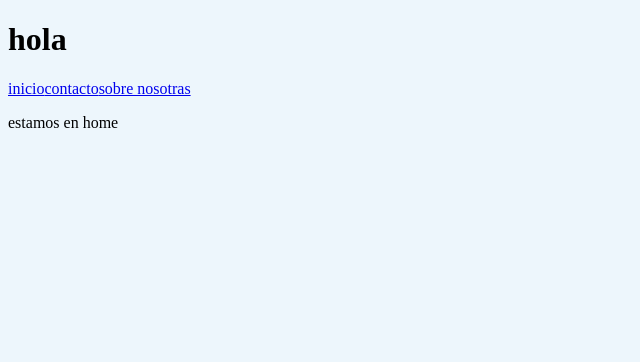
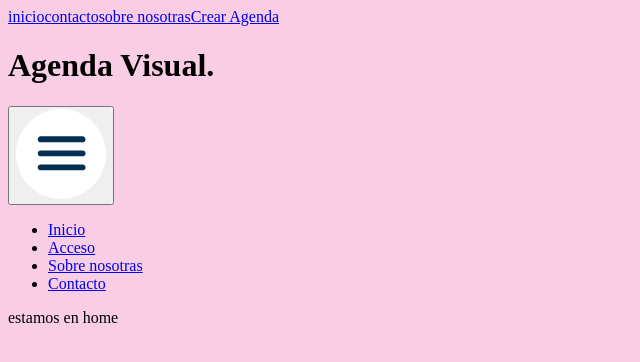
Before and after one commit to lpal88/ProyectoFinalDAW, a Vue app in the folder Agenda Visual/: page / in a window 1280 px wide. Shown: the top 362 px of the page, without its empty margins (0-640 px from the left). Built offline with nearby package versions, Linux system fonts and the light colour scheme.

Commit message:
scss starting

```diff
--- a/Agenda Visual/index.html
+++ b/Agenda Visual/index.html
@@ -8,7 +8,6 @@
     <title>Agenda Visual.</title>
   </head>
   <body>
-    <h1>hola</h1>
     <div id="app"></div>
     <script type="module" src="/src/main.js"></script>
   </body>
--- a/Agenda Visual/src/App.vue
+++ b/Agenda Visual/src/App.vue
@@ -1,12 +1,13 @@
 <template>
-  <Nav></Nav>
+  <Navbar />
   <router-view />
 </template>
 
 <script>
-import Nav from './components/Nav.vue';
+import Navbar from './components/Navbar.vue';
 
-export default { components: { Nav } }
+
+export default { components: { Navbar } }
 </script>
 
 <style scoped>
--- a/Agenda Visual/src/components/Header.vue
+++ b/Agenda Visual/src/components/Header.vue
@@ -0,0 +1,37 @@
+<template>
+    <header>
+        <h1 class="header__logo">Agenda Visual.</h1>
+        <img class="header__image" src="" alt="">
+        <button @click="toggleHidden(selector)"><img src="../assets/images/menu.svg" alt=""></button>
+        <nav class="header__menu" :hidden="isHidden" ref="element">
+            <ul class="menu__list">
+                <li class="list__item"><a class="item__link" href="#">Inicio</a></li>
+                <li class="list__item"><a class="item__link" href="#">Acceso</a></li>
+                <li class="list__item"><a class="item__link" href="#">Sobre nosotras</a></li>
+                <li class="list__item"><a class="item__link" href="#">Contacto</a></li>
+            </ul>
+        </nav>
+    </header>
+</template>
+
+<script>
+    export default {
+        data() {
+            return {
+                isHidden: false,
+                selector: ".my-selector"
+            };
+        },
+        methods: {
+            toggleHidden(selector) {
+            const element = this.$refs.element;
+            this.isHidden = !this.isHidden;
+            }
+        }
+
+    }
+</script>
+
+<style scoped>
+
+</style>
--- a/Agenda Visual/src/components/Nav.vue
+++ b/Agenda Visual/src/components/Navbar.vue
@@ -2,6 +2,7 @@
     <router-link to="/">inicio</router-link>
     <router-link to="/contact">contacto</router-link>
     <router-link to="/about">sobre nosotras</router-link>
+    <router-link to="/create">Crear Agenda</router-link>
 </template>
 
 <script>
--- /dev/null
+++ b/Agenda Visual/src/scss/layouts/_agenda.scss
@@ -0,0 +1,25 @@
+body {
+    background-color: $background-pink;
+    box-sizing: border-box;
+}
+
+#createAgenda__container {
+
+    display: flex;
+    flex-wrap: wrap;
+}
+
+.background__menu, .background__profile {
+    background-color: $background-salmon;
+}
+
+.background__menu {
+    clip-path: circle(50% at 50% 50%);
+    height: 40vh;
+    width: 40vw;
+}
+
+.background__profile {
+    height: 20vh;
+    width: 20vw;
+}
--- a/Agenda Visual/src/scss/main.scss
+++ b/Agenda Visual/src/scss/main.scss
@@ -1 +1,5 @@
-@import 'utilities/variables', 'base/reset', 'layouts/header';
+@import
+'utilities/variables',
+'base/reset',
+'layouts/header',
+'layouts/agenda.scss';
--- a/Agenda Visual/src/scss/utilities/_variables.scss
+++ b/Agenda Visual/src/scss/utilities/_variables.scss
@@ -1,3 +1,5 @@
 /* colors */
 
 $background-lightblue : #EDF6FC;
+$background-pink: #F9CDE4;
+$background-salmon: #F36B64;
--- a/Agenda Visual/src/views/Create&modifyAgenda.vue
+++ b/Agenda Visual/src/views/Create&modifyAgenda.vue
@@ -0,0 +1,17 @@
+<template>
+    <div id="createAgenda__container">
+        <section class="background__profile"></section>
+        <section class="background__menu"></section>
+
+    </div>
+
+</template>
+
+<script>
+
+</script>
+
+<style lang="scss" scoped>
+@import '../scss/utilities/variables';
+@import '../scss/layouts/agenda.scss';
+</style>
--- a/Agenda Visual/src/views/Home.vue
+++ b/Agenda Visual/src/views/Home.vue
@@ -1,15 +1,18 @@
 <template>
-    <div>
-<p>estamos en home</p>
-    </div>
+ <Header></Header>
+ <p>estamos en home</p>
 </template>
 
 <script>
+import Header from '../components/Header.vue';
+
     export default {
-
-    }
+    components: { Header }
+}
 </script>
 
-<style scoped>
-
+<!-- <style lang="scss" scoped>
+@import '../scss/utilities/_variables.scss';
+@import '../scss/base/reset.scss';
 </style>
+ -->
```
Also changed, not shown: Agenda Visual/src/assets/images/menu.svg (added), Agenda Visual/src/scss/base/reset.scss (line endings or trailing spaces).
